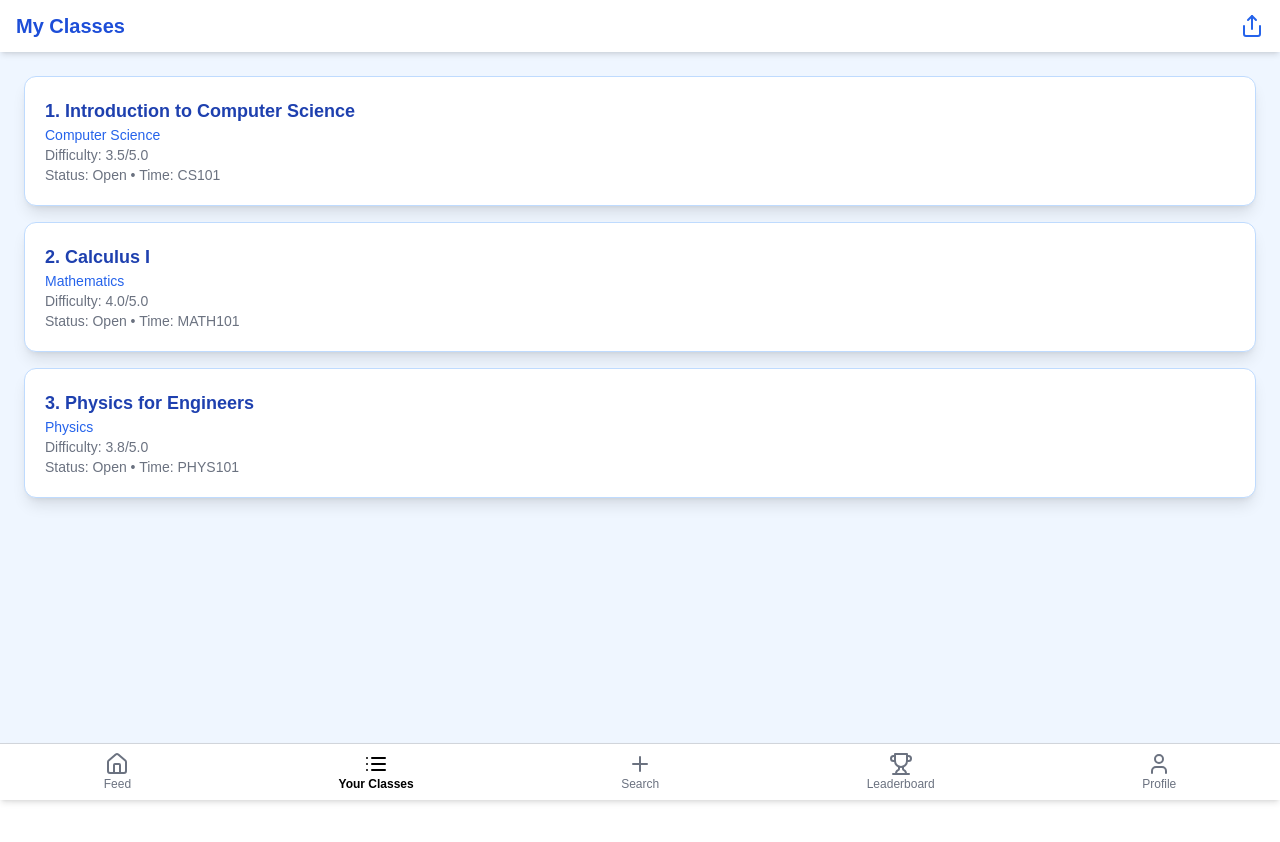
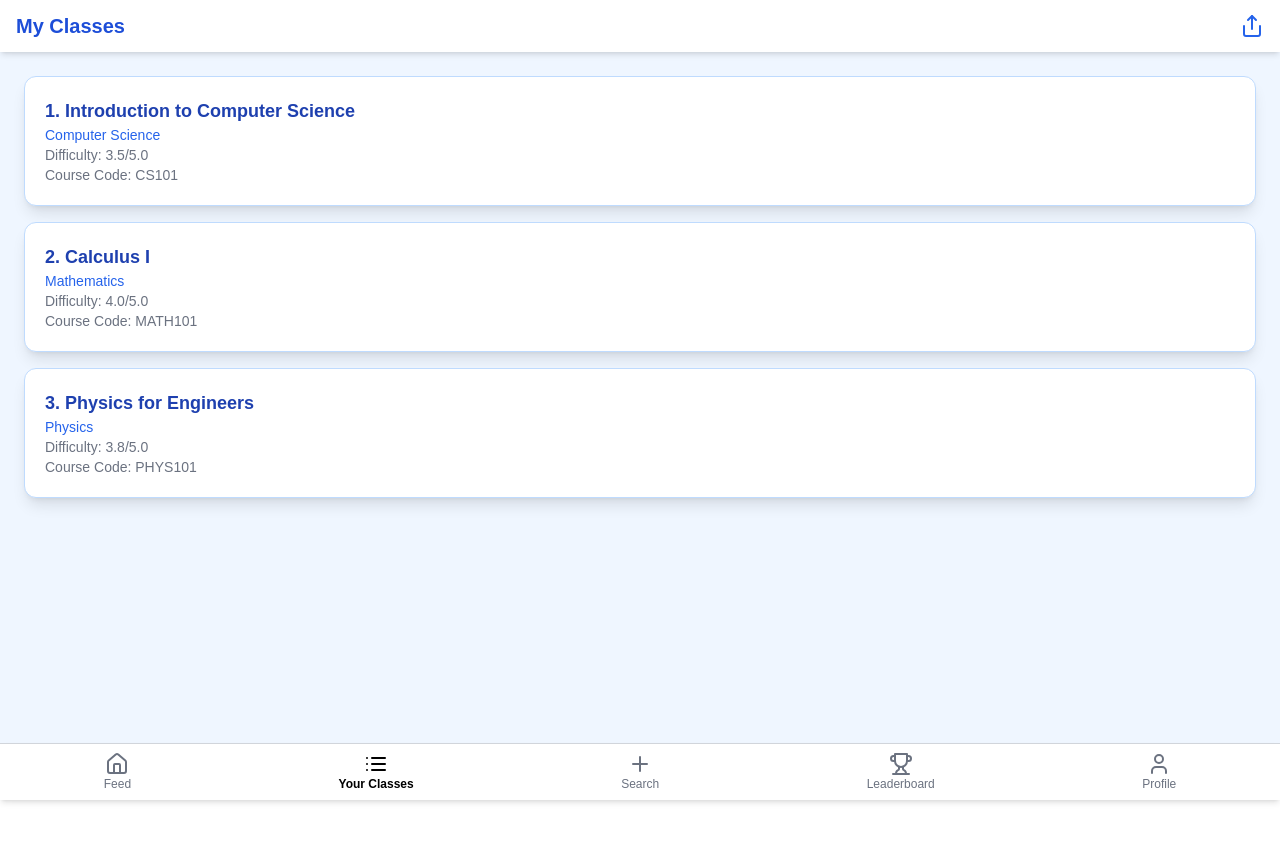
Before and after one commit to seanK04/Classi, a Next.js app in the folder frontend/: page /classes in a window 1280 px wide. Shown: the top 842 px of the page. Built offline with nearby package versions, Linux system fonts and the light colour scheme.

Commit message:
Made Courses neater

```diff
--- a/frontend/app/classes/page.tsx
+++ b/frontend/app/classes/page.tsx
@@ -1,10 +1,10 @@
-"use client"
+"use client";
 import { Share } from "lucide-react";
 import { getCourse, getRankings } from "../../lib/rankingSystem";
 
 export default function ClassesPage() {
   const rankings = getRankings();
-  const classList = rankings.map(courseId => {
+  const classList = rankings.map((courseId) => {
     const course = getCourse(courseId);
     return {
       id: course?._id,
@@ -12,7 +12,7 @@ export default function ClassesPage() {
       department: course?.department,
       difficulty: `${course?.difficulty.toFixed(1)}/5.0`,
       status: "Open",
-      courseTime: course?.code,
+      courseCode: course?.code,
     };
   });
 
@@ -25,7 +25,7 @@ export default function ClassesPage() {
         item.department,
         item.difficulty,
         item.status,
-        item.courseTime,
+        item.courseCode,
       ]),
     ]
       .map((row) => row.join(","))
@@ -71,7 +71,7 @@ export default function ClassesPage() {
                 Difficulty: {item.difficulty}
               </p>
               <p className="text-sm text-gray-500">
-                Status: {item.status} • Time: {item.courseTime}
+                Course Code: {item.courseCode}
               </p>
             </div>
           </div>
```
